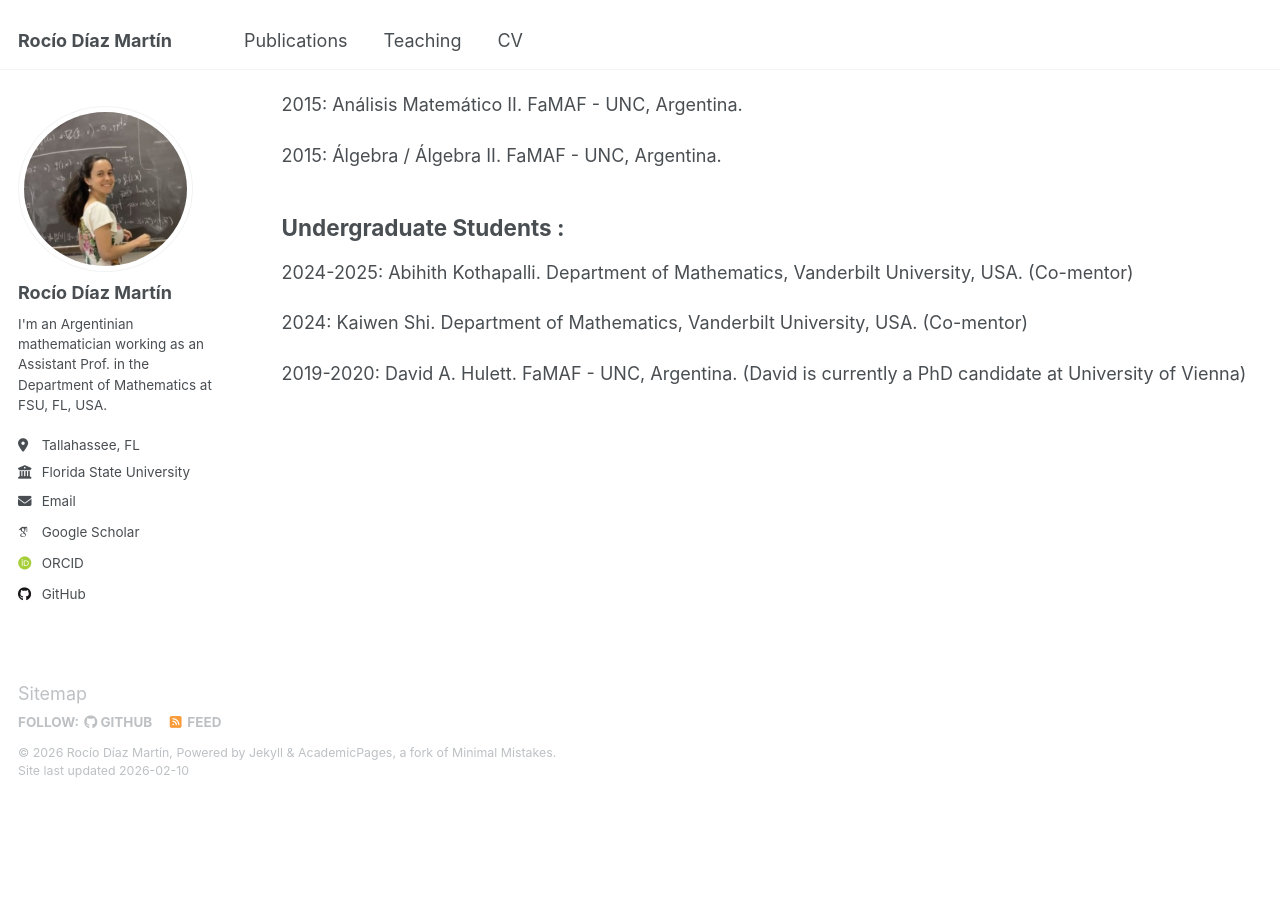
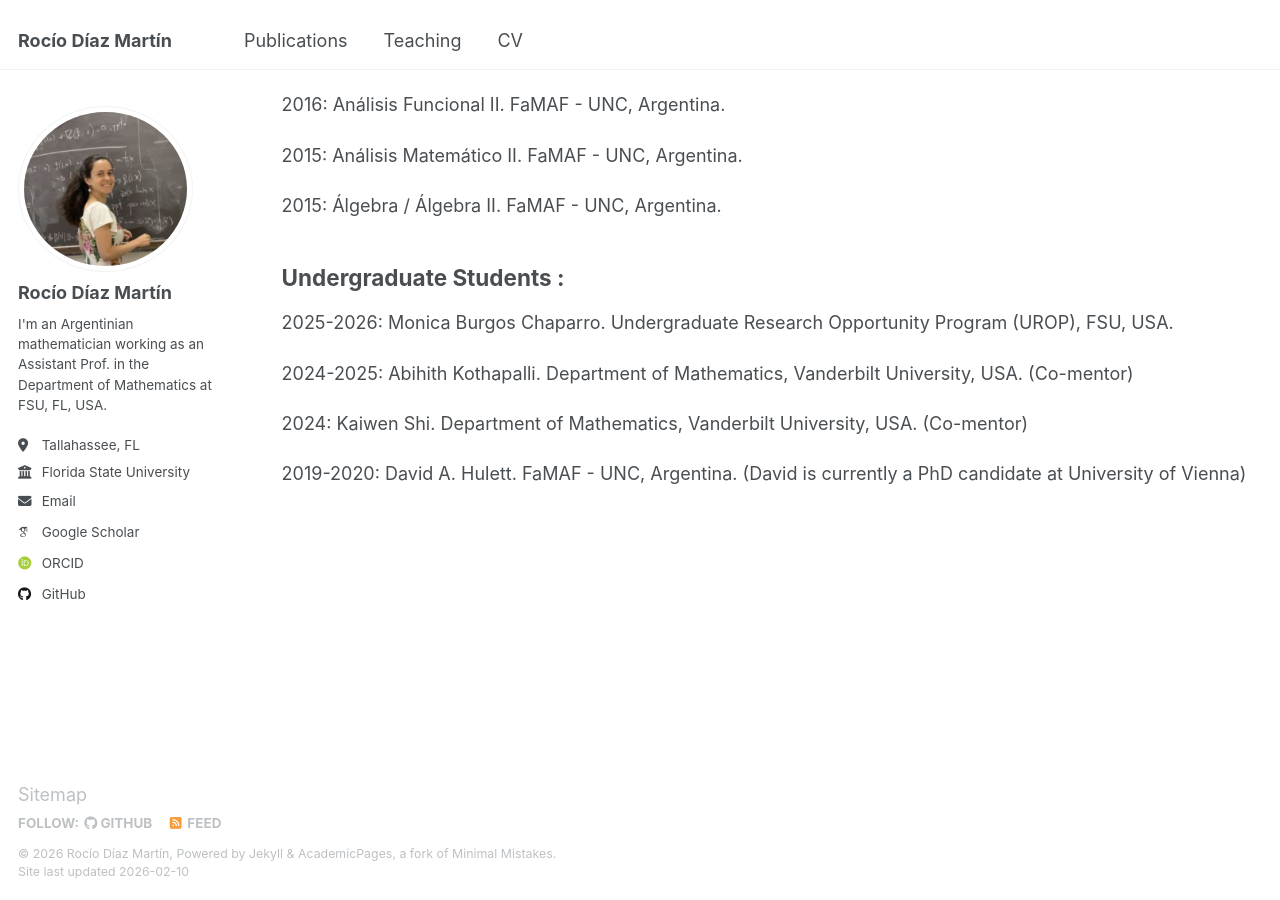
Before and after one commit to RocioDM/rociodm.github.io, a Jekyll site: the page built from _pages/teaching.md, in a window 1280 px wide and 900 px high, scrolled down 1191 px. Built offline with Jekyll 4.4.1, drawn with Linux system fonts in a browser that asks for light colours; some web fonts are replaced; before the commit the page ends 1990 px from its top, so only the background shows below that; some of the changed text lies outside the part shown.

Commit message:
add monica as part of my undergrad students

```diff
--- a/_pages/teaching.md
+++ b/_pages/teaching.md
@@ -6,6 +6,8 @@ author_profile: true
 ---
 
 ## Courses:
+2026: Calculus III. Florida State University, USA.
+
 2025: Calculus I. Florida State University, USA.
 
 2025: Statistics. Tufts University, USA.
@@ -54,6 +56,9 @@ author_profile: true
 
 ## Undergraduate Students :
 
+2025-2026: Monica Burgos Chaparro. Undergraduate Research Opportunity Program (UROP), FSU, USA.
+
+
 2024-2025: Abihith Kothapalli. Department of Mathematics, Vanderbilt University, USA. (Co-mentor)
 
 2024: Kaiwen Shi. Department of Mathematics, Vanderbilt University, USA. (Co-mentor)
```
